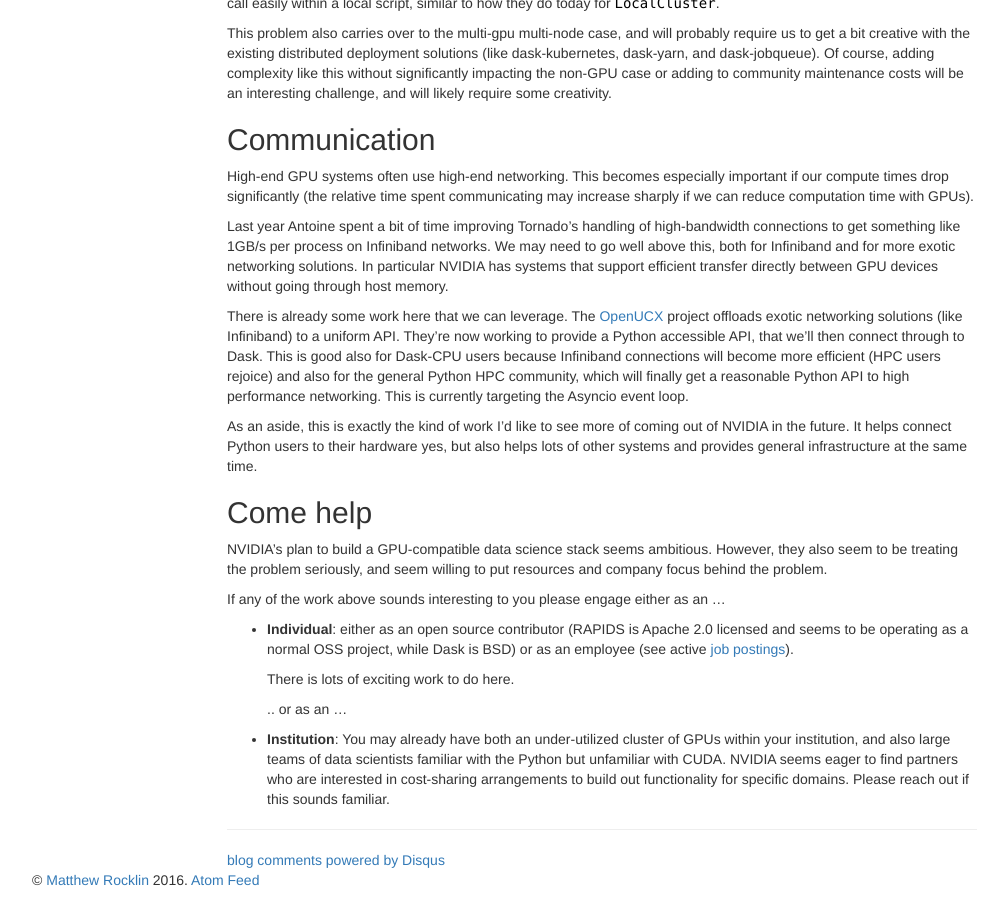
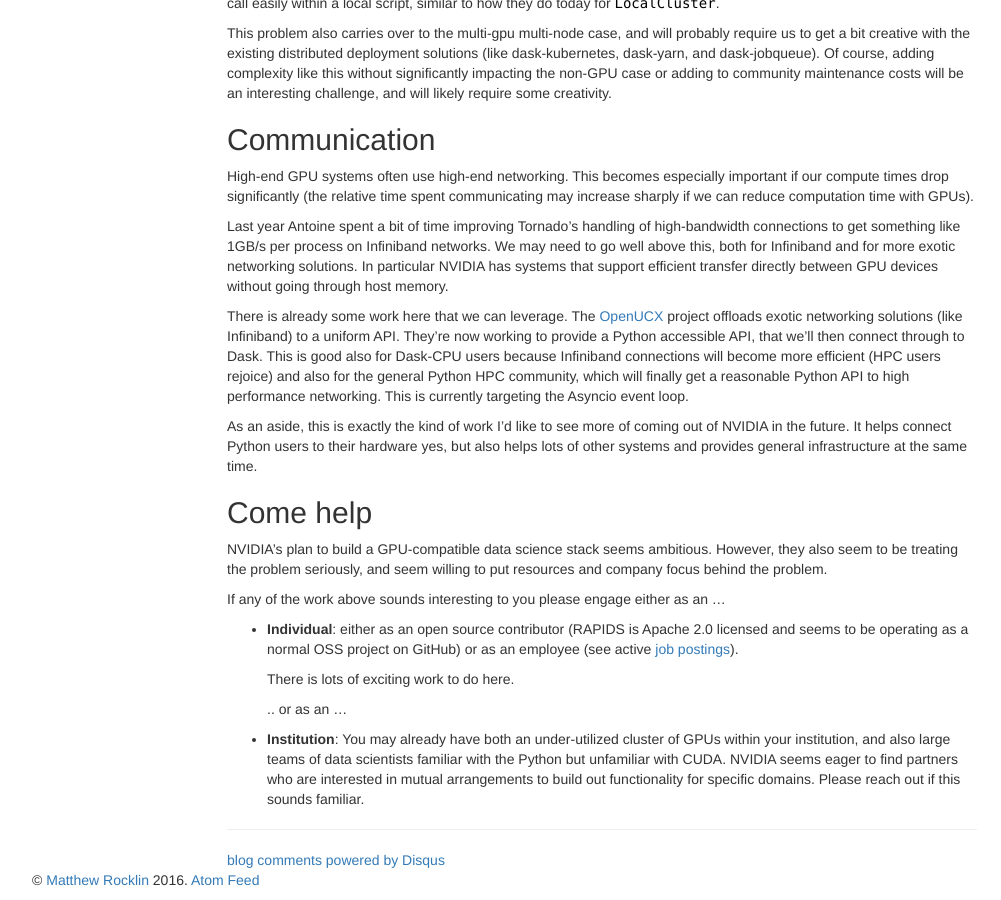
Before and after one commit to besyskymnbk/blog, a Jekyll site: the page built from _posts/work/2018-12-12-gpu-python-challenges.md, in a window 1280 px wide and 900 px high, scrolled down 5027 px. Shown: the whole window, without its empty margins (38-1039 px from the left). Built offline with Jekyll 4.4.1, drawn with Linux system fonts in a browser that asks for light colours; comment, search, counter and statistics services are not loaded.

Commit message:
come help updates

```diff
--- a/_posts/work/2018-12-12-gpu-python-challenges.md
+++ b/_posts/work/2018-12-12-gpu-python-challenges.md
@@ -395,9 +395,9 @@ If any of the work above sounds interesting to you please engage either as an
 ...
 
 -  **Individual**: either as an open source contributor (RAPIDS is Apache 2.0
-   licensed and seems to be operating as a normal OSS project, while Dask is
-   BSD) or as an employee (see active [job
-   postings](https://www.google.com/search?q=nvidia+rapids&ibp=htl;jobs#fpstate=tldetail&htidocid=PEj50HJ9NiABW4nJAAAAAA%3D%3D&htivrt=jobs)).
+   licensed and seems to be operating as a normal OSS project on GitHub) or as
+   an employee
+   (see active [job postings](https://www.google.com/search?q=nvidia+rapids&ibp=htl;jobs#fpstate=tldetail&htidocid=PEj50HJ9NiABW4nJAAAAAA%3D%3D&htivrt=jobs)).
 
    There is lots of exciting work to do here.
 
@@ -406,6 +406,6 @@ If any of the work above sounds interesting to you please engage either as an
 -  **Institution**: You may already have both an under-utilized cluster of GPUs
    within your institution, and also large teams of data scientists familiar
    with the Python but unfamiliar with CUDA.  NVIDIA seems eager to find
-   partners who are interested in cost-sharing arrangements to build out
+   partners who are interested in mutual arrangements to build out
    functionality for specific domains.  Please reach out if this sounds
    familiar.
```
